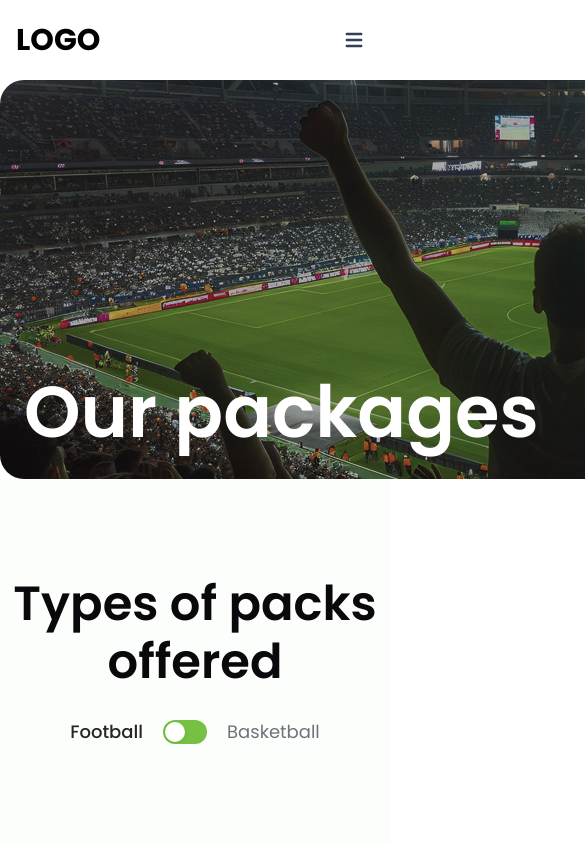
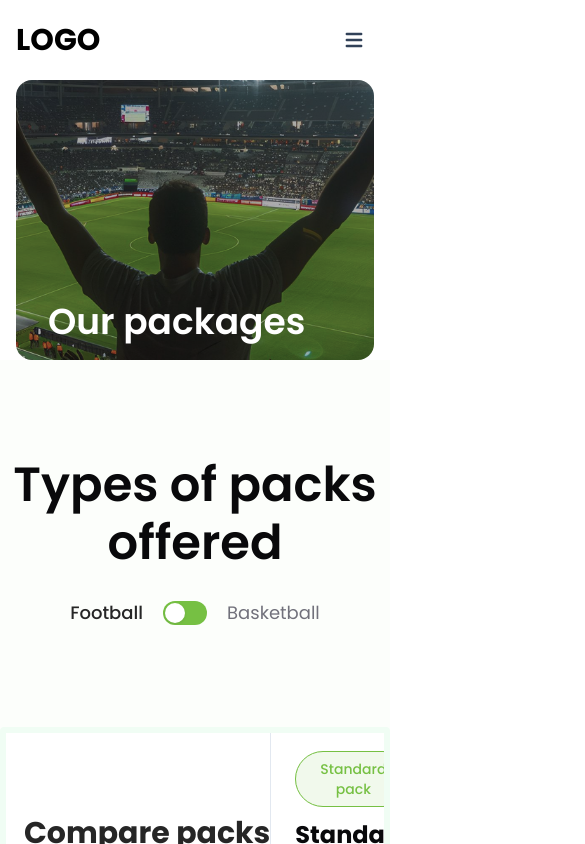
Before and after one commit to backbencherstudio/gogamee, a Next.js app: page /packages in a window 390 px wide. Shown: the top 844 px of the page, 585 px wide, since content can reach past the window. Built offline with nearby package versions, Linux system fonts and the light colour scheme.

Commit message:
Landing page all page responsive

```diff
--- a/app/(frontend)/_components/common/footer.tsx
+++ b/app/(frontend)/_components/common/footer.tsx
@@ -6,7 +6,7 @@ import { useLanguage } from "./LanguageContext"
 export default function Footer() {
   const { t } = useLanguage()
   return (
-    <div className="w-full bg-[#060606]">
+    <div className="w-full bg-[#060606] mt-5">
         <div className="max-w-[1200px] mx-auto">
         <footer className="w-full px-4 sm:px-6 md:px-8 lg:px-0 pt-20 pb-6">
       <div className="flex flex-col lg:flex-row justify-between items-start gap-12 lg:gap-0">
--- a/app/(frontend)/faqs/components/hero/faqhero.tsx
+++ b/app/(frontend)/faqs/components/hero/faqhero.tsx
@@ -1,19 +1,26 @@
-import React from 'react'
+import React from 'react';
 
 export default function FaqHero() {
   return (
-    <div className="w-full max-w-[1200px] mx-auto">
-
-    <div className=" w-[1200px] h-[399px] p-6 rounded-[24px] inline-flex flex-col justify-end items-start overflow-hidden" style={{ backgroundImage: "url(/homepage/packbg.png)", backgroundSize: "cover", objectFit: "cover", backgroundPosition: "center"}}>
-
-      <div className="flex flex-col justify-start items-start gap-2.5">
-        <div className="w-[1021px] justify-start text-white text-7xl font-semibold font-['Poppins'] leading-[86.40px]">
-        Frequently asked questions
+    <div className="w-full max-w-[1200px] mx-auto px-4 sm:px-6 lg:px-8">
+      {/* Responsive Hero */}
+      <div
+        className="w-full h-[280px] sm:h-[320px] md:h-[360px] lg:h-[399px] p-4 sm:p-6 rounded-[16px] sm:rounded-[20px] lg:rounded-[24px]
+                   inline-flex flex-col justify-end items-start overflow-hidden"
+        style={{
+          backgroundImage: "url(/homepage/packbg.png)",
+          backgroundSize: "cover",
+          backgroundPosition: "center",
+          backgroundRepeat: "no-repeat",
+        }}
+      >
+        {/* Content */}
+        <div className="flex flex-col justify-start items-start gap-2 sm:gap-3 w-full">
+          <h1 className="text-white text-4xl sm:text-5xl md:text-6xl lg:text-7xl font-semibold font-['Poppins'] leading-tight sm:leading-[1.1] md:leading-[1.15] lg:leading-[86.40px] px-4">
+            Frequently asked questions
+          </h1>
         </div>
       </div>
-
     </div>
-
-  </div>
-  )
+  );
 }
--- a/app/(frontend)/packages/components/hero/packagehero.tsx
+++ b/app/(frontend)/packages/components/hero/packagehero.tsx
@@ -2,18 +2,25 @@ import React from "react";
 
 export default function PackageHero() {
   return (
-    <div className="w-full max-w-[1200px] mx-auto">
-
-      <div className=" w-[1200px] h-[399px] p-6 rounded-[24px] inline-flex flex-col justify-end items-start overflow-hidden" style={{ backgroundImage: "url(/homepage/packbg.png)", backgroundSize: "cover", objectFit: "cover", backgroundPosition: "center"}}>
-
-        <div className="flex flex-col justify-start items-start gap-2.5">
-          <div className="w-[1021px] justify-start text-white text-7xl font-semibold font-['Poppins'] leading-[86.40px]">
+    <div className="w-full max-w-[1200px] mx-auto px-4 sm:px-6 lg:px-8">
+      {/* Responsive Hero Section */}
+      <div
+        className="w-full h-[280px] sm:h-[320px] md:h-[360px] lg:h-[399px] p-4 sm:p-6 rounded-[16px] sm:rounded-[20px] lg:rounded-[24px]
+                   inline-flex flex-col justify-end items-start overflow-hidden relative"
+        style={{
+          backgroundImage: "url(/homepage/packbg.png)",
+          backgroundSize: "cover",
+          backgroundPosition: "center",
+          backgroundRepeat: "no-repeat",
+        }}
+      >
+        {/* Content */}
+        <div className="flex flex-col justify-start items-start gap-2 sm:gap-3 w-full">
+          <h1 className="text-white text-4xl sm:text-5xl md:text-6xl lg:text-7xl font-semibold font-['Poppins'] leading-tight sm:leading-[1.1] md:leading-[1.15] lg:leading-[86.40px] px-4">
             Our packages
-          </div>
+          </h1>
         </div>
-
       </div>
-
     </div>
   );
 }
```
